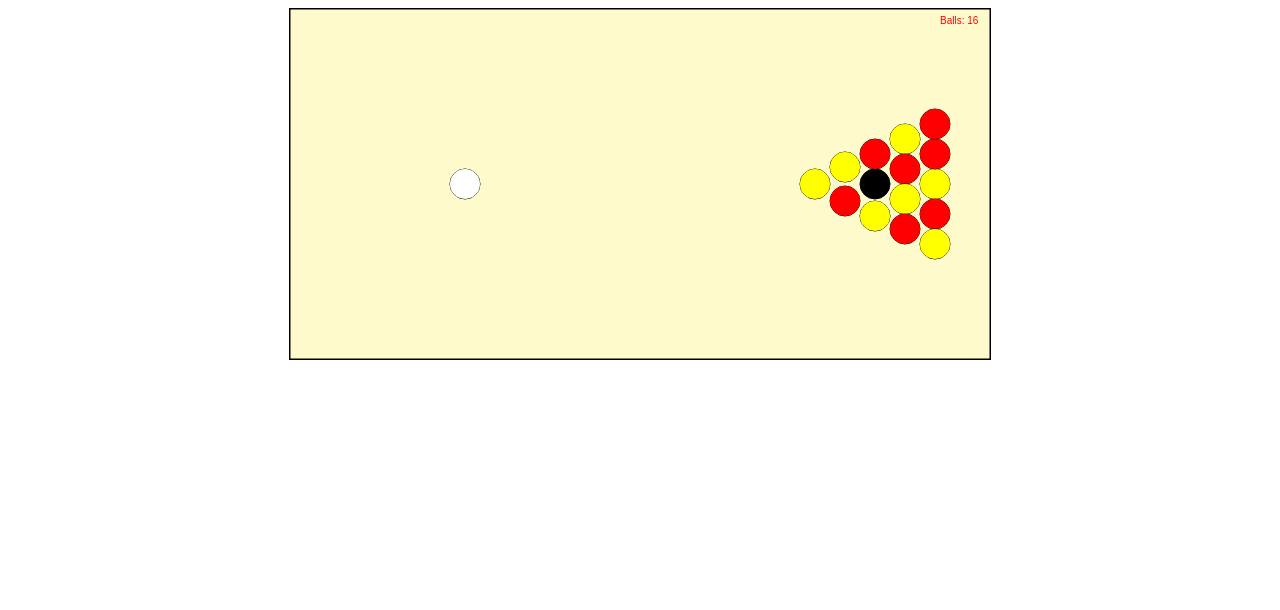
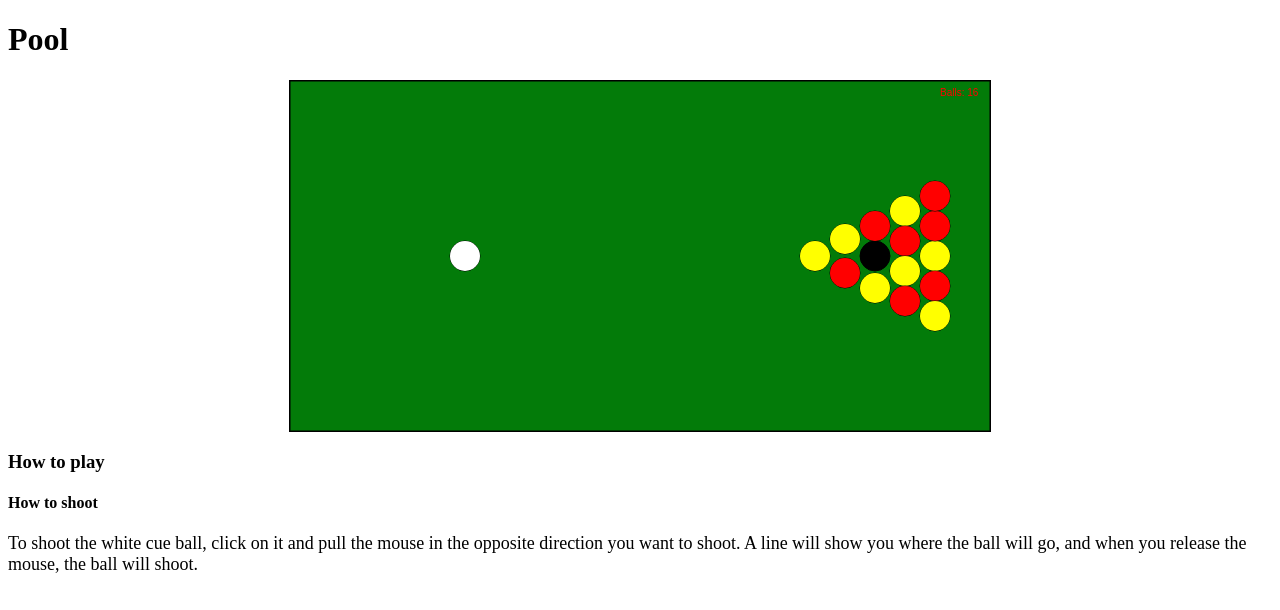
Before and after one commit to Tallented-Code-bot/physics, a plain HTML site: page index.html in a window 1280 px wide. Drawn offline with Linux system fonts and the light colour scheme.

Commit message:
Add instructions on how to play, and change the background color.

```diff
--- a/index.html
+++ b/index.html
@@ -4,11 +4,18 @@
 	<meta charset="UTF-8">
 	<meta http-equiv="X-UA-Compatible" content="IE=edge">
 	<meta name="viewport" content="width=device-width, initial-scale=1.0">
-	<title>Physics</title>
+	<title>Pool</title>
 	<link rel="stylesheet" href="style.css">
 </head>
 <body>
+	<h1>Pool</h1>
 	<canvas id="canvas" width=640 height=480></canvas>
+	<h3>How to play</h3>
+	<h4>How to shoot</h4>
+	<p style="font-size: large;">To shoot the white cue ball, click on it and pull the mouse in the
+		opposite direction you want to shoot.  A line will show you where the
+		ball will go, and when you release the mouse, the ball will shoot.
+	</p>
 	<script src="vector.js"></script>
 	<script src="ball.js"></script>
 	<script src="wall.js"></script>
--- a/style.css
+++ b/style.css
@@ -2,5 +2,5 @@
 	border:1px solid black;
 	display:block;
 	margin:0 auto;
-	background:#fffacc;
+	background:#037b09;
 }
```
